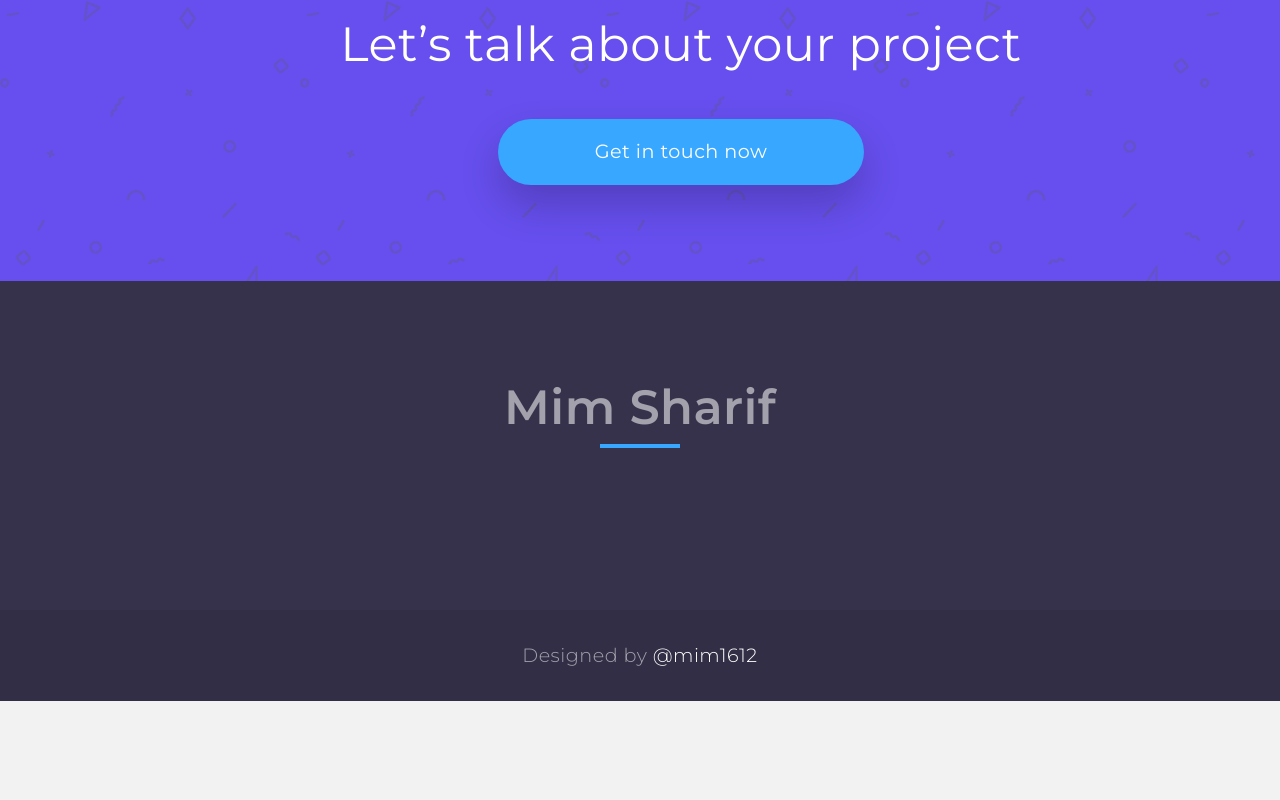
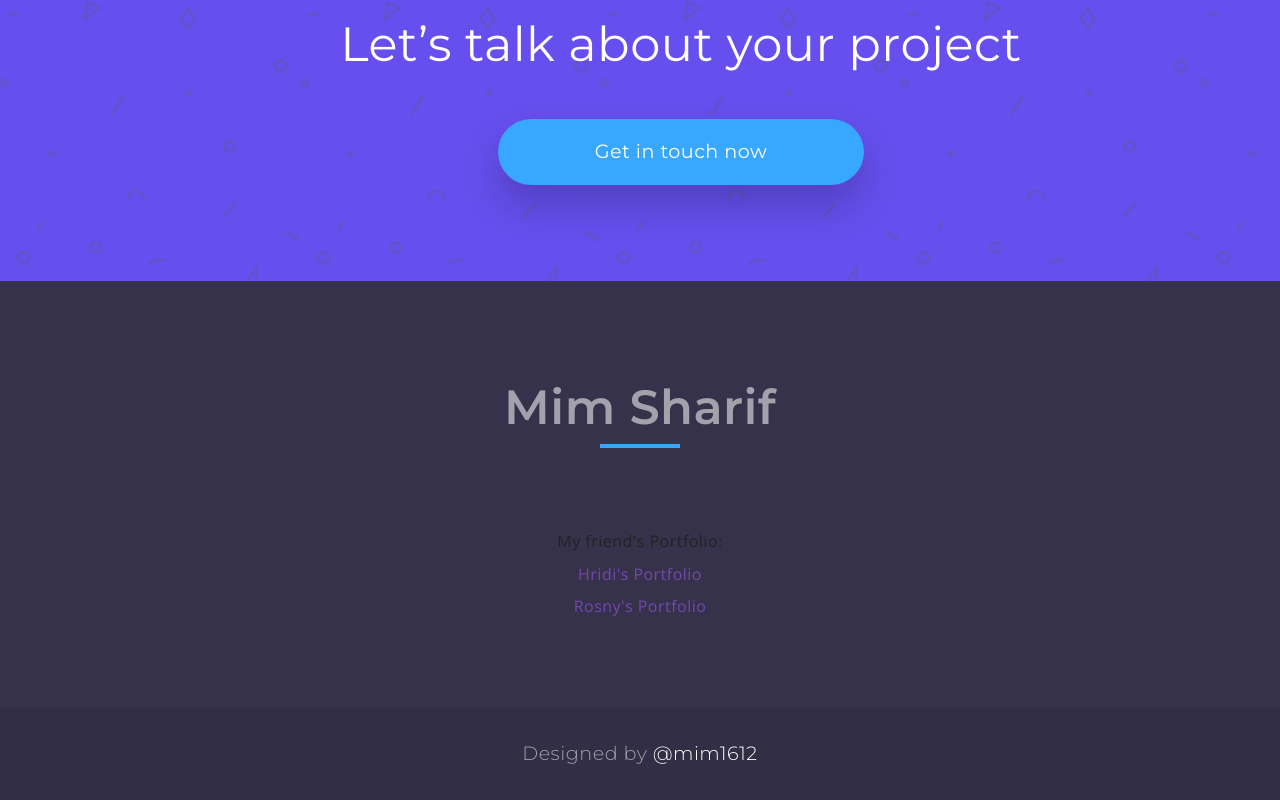
Before and after one commit to mim-1612/mim-portfolio, a plain HTML site: page index.html in a window 1280 px wide. Shown: the part 1995-2795 px from the top of the page. Before the commit the page ends 2696 px from the top, so only its background shows below. Drawn offline with nearby package versions, Linux system fonts and the light colour scheme.

Commit message:
added the last part

```diff
--- a/index.html
+++ b/index.html
@@ -157,6 +157,15 @@
           <div class="row footer">
             <div class="col-md-12 text-center">
               <h1>Mim Sharif</h1>
+              <p>
+                My friend's Portfolio:</p>
+                <a href=https://hridiafrin16.github.io/HRIDI-16/>
+                 <p>Hridi's Portfolio</p>
+                </a>
+                <a href="https://r-22201030.github.io/sample/">
+                <p>Rosny's Portfolio</p>
+                </a>
+              </p>
 
             </div>
           </div>
```
